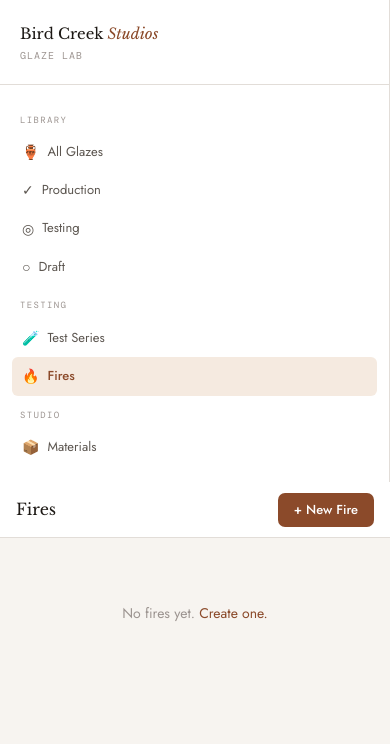
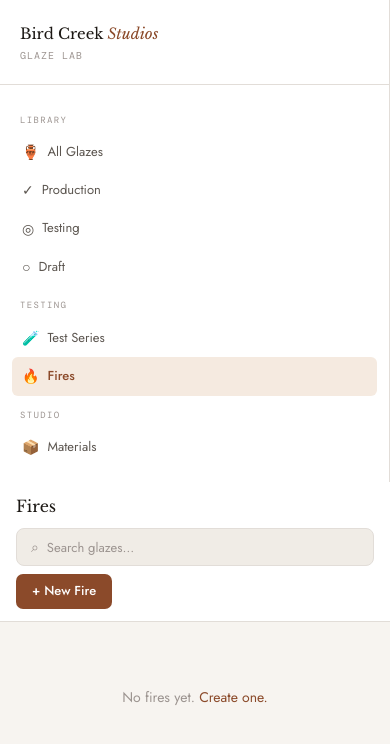
Before and after one commit to LydWil43/glazelab, a Flask app: page /fires in a window 390 px wide. Shown: the top 744 px of the page. Run offline with Flask 3, Linux system fonts and the light colour scheme; some web fonts are replaced.

Commit message:
Show search bar on mobile

```diff
--- a/static/css/style.css
+++ b/static/css/style.css
@@ -461,7 +461,8 @@ a { color: inherit; text-decoration: none; }
   .detail-body { grid-template-columns: 1fr; }
   .detail-col:first-child { border-right: none; border-bottom: 1px solid var(--border); }
   .form-row { grid-template-columns: 1fr; }
-  .topbar { padding: 0 16px; }
+  .topbar { padding: 12px 16px; flex-wrap: wrap; height: auto; gap: 8px; }
+  .topbar-title { flex: none; width: 100%; }
+  .search-bar { width: 100%; }
   .content { padding: 16px; }
-  .search-bar { display: none; }
 }
```
